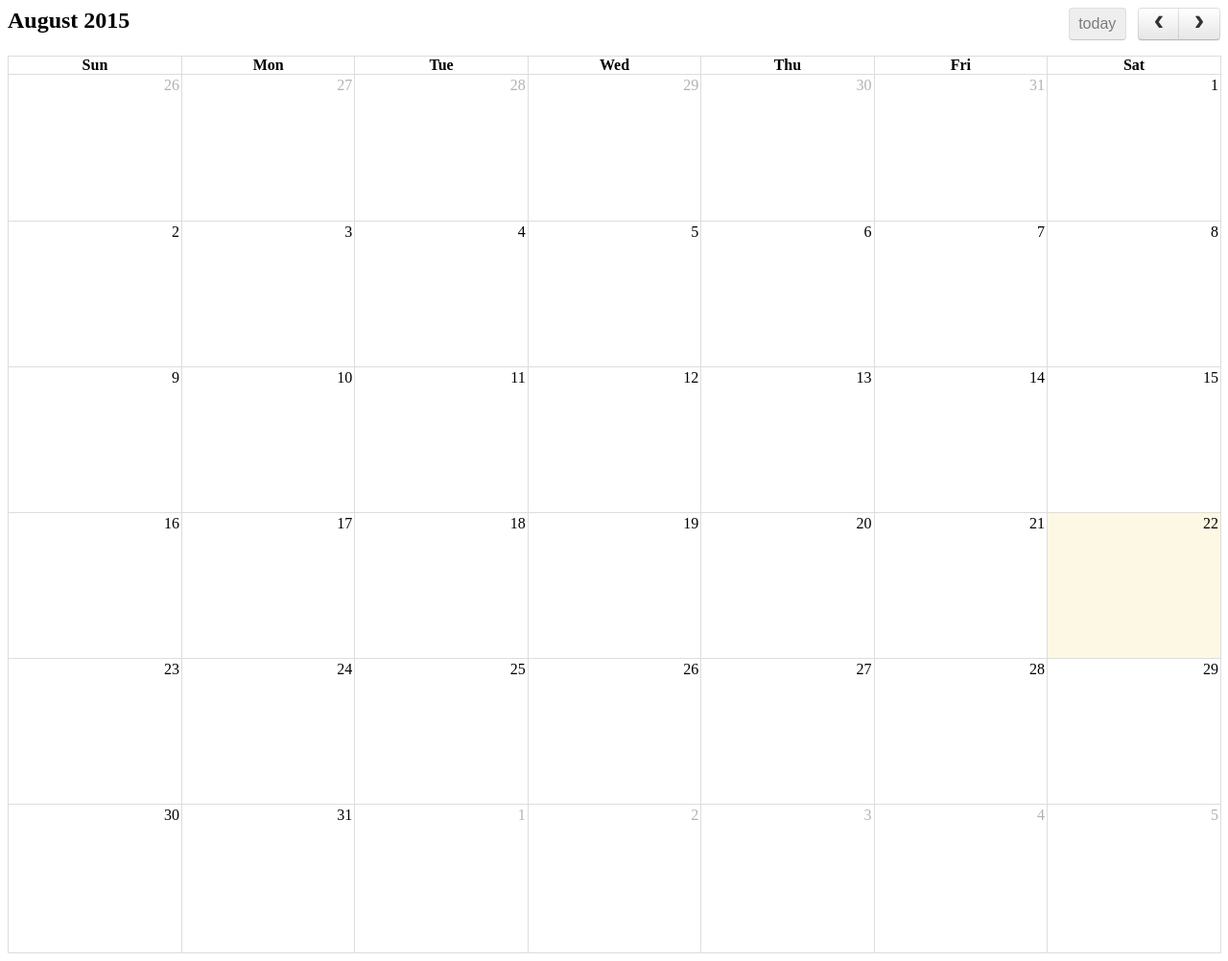
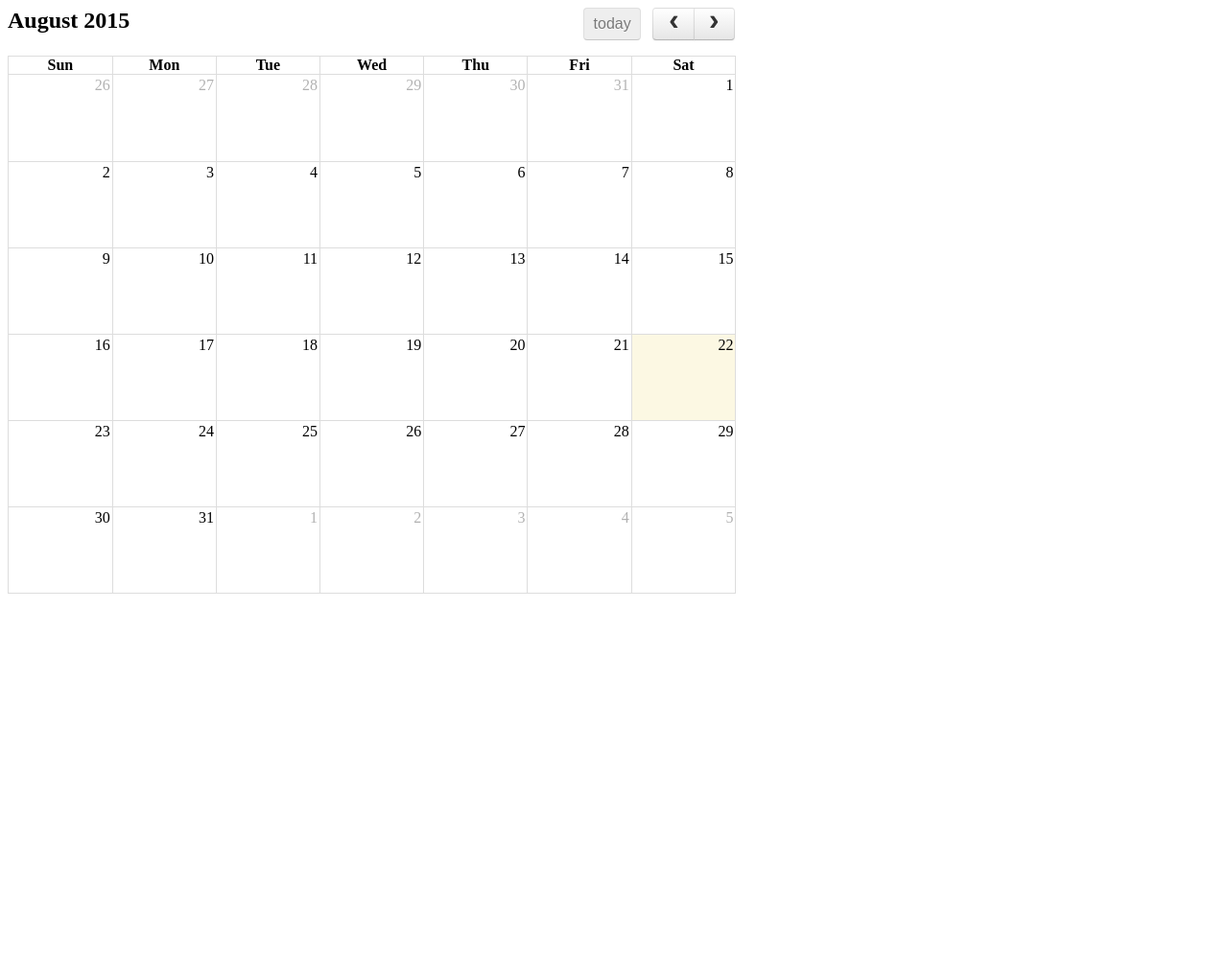
Before and after one commit to ankit1990/accompany, a Django app: template accompani/accompani_calendar/templates/accompani_calendar/index.html in a window 1280 px wide. Shown: the whole page at 96% size. After the commit the page ends 619 px from the top, so only its background shows below. Run offline with Django 3.2, Linux system fonts and the light colour scheme; the template is opened without the code that fills it, so the values that code supplies are empty; some libraries are stand-ins or nearby versions.

Commit message:
Adding custom css for accompani calendar

```diff
--- /dev/null
+++ b/accompani/accompani_calendar/static/css/stylesheet.css
@@ -0,0 +1,3 @@
+.calendar-main {
+  width: 60%;
+}
--- a/accompani/accompani_calendar/templates/accompani_calendar/index.html
+++ b/accompani/accompani_calendar/templates/accompani_calendar/index.html
@@ -2,6 +2,7 @@
 
 <head>
   <link rel='stylesheet' href='{% static "fullcalendar/fullcalendar.css" %}' />
+  <link rel='stylesheet' href='{% static "css/stylesheet.css" %}' />
   <script src='{% static "fullcalendar/lib/jquery.min.js" %}'></script>
   <script src='{% static "fullcalendar/lib/moment.min.js" %}'></script>
   <script src='{% static "fullcalendar/fullcalendar.js" %}'></script>
@@ -18,5 +19,5 @@
 </head>
 
 <body>
-  <div id='calendar'></div>
+  <div id='calendar' class="calendar-main"></div>
 </body>
```
